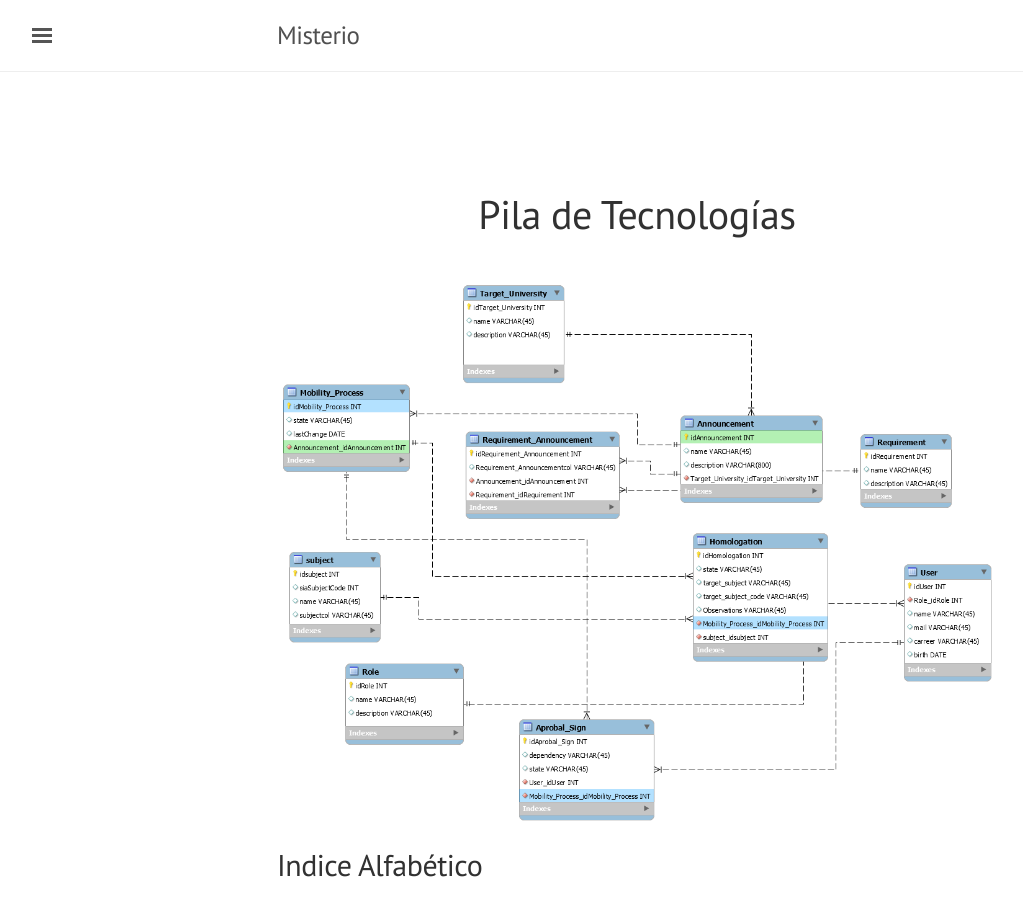
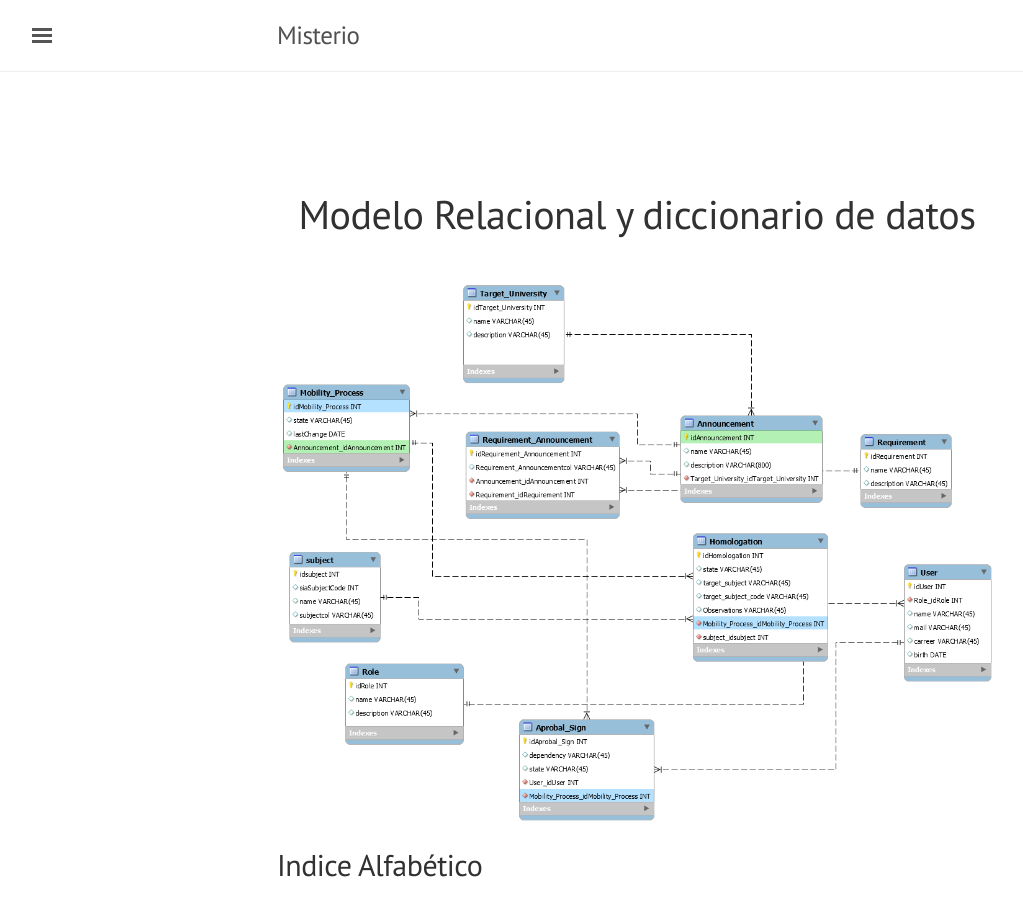
Before and after one commit to caricoe/ingesoft2, a Jekyll site: the page built from pagina/Relacional.html, in a window 1280 px wide and 900 px high. Shown: the whole window, without its empty margins (3-1026 px from the left). Built offline with Jekyll 4.4.1, drawn with Linux system fonts in a browser that asks for light colours.

Commit message:
fix title

```diff
--- a/pagina/Relacional.html
+++ b/pagina/Relacional.html
@@ -59,7 +59,7 @@ title: Modelo Relacional
 <body>
     <br>
     <div align="center">
-            <b><h1> Pila de Tecnologías </h1></b> <br>
+            <b><h1> Modelo Relacional y diccionario de datos </h1></b> <br>
         <img src="{{site.baseurl}}/public/Database.png">
     </div>
 
```
